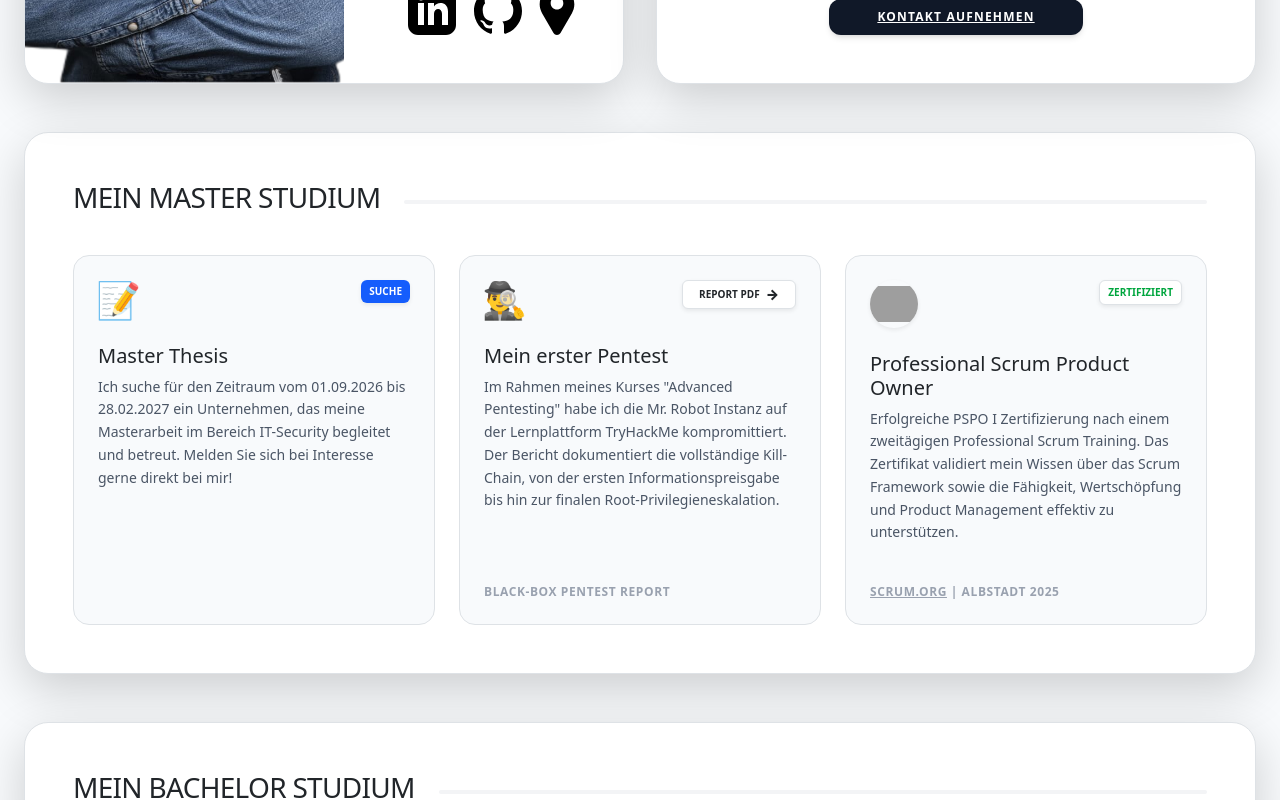
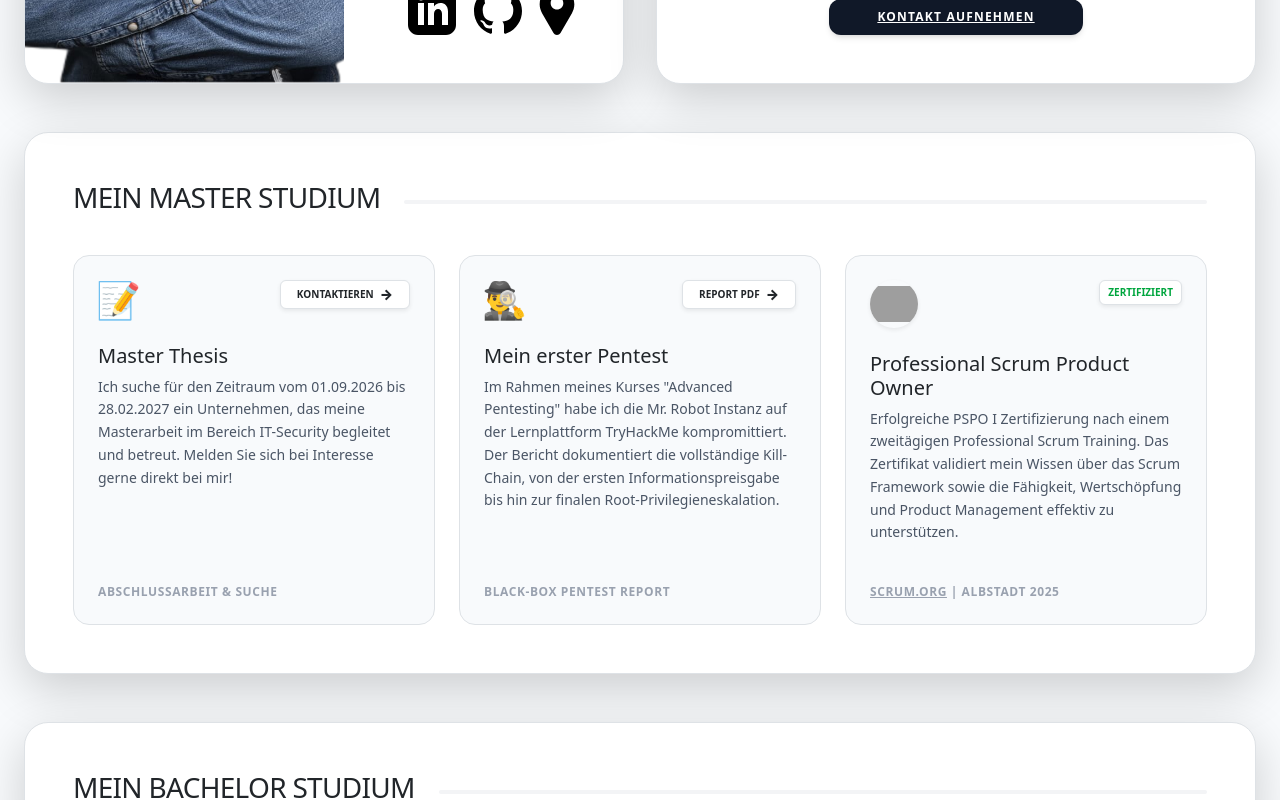
Before and after one commit to julianertle/Website, a React (Vite) app: page / in a window 1280 px wide. Shown: the part 604-1404 px from the top of the page. Built offline with nearby package versions, Linux system fonts and the light colour scheme; no server answers; grey boxes are pictures that could not be loaded.

Commit message:
minor changes

```diff
--- a/src/components/Content.jsx
+++ b/src/components/Content.jsx
@@ -216,9 +216,15 @@ function Content() {
                 <span className="text-4xl w-10 h-10 inline-flex items-center justify-center transition-transform duration-300 group-hover:scale-110">
                   📝
                 </span>
-                <span className="text-[10px] font-black bg-blue-600 text-white px-2 py-1 rounded-md shadow-sm">
-                  SUCHE
-                </span>
+                <a
+                  href="https://linkedin.com/in/dein-profil"
+                  target="_blank"
+                  rel="noopener noreferrer"
+                  className="text-[10px] font-black bg-white border border-gray-200 text-blue-600 hover:bg-blue-50 px-3 py-1.5 rounded-md transition-all flex items-center gap-1.5 shadow-sm !no-underline"
+                >
+                  <span>KONTAKTIEREN</span>
+                  <span className="text-sm leading-none">→</span>
+                </a>
               </div>
               <h5 className="font-bold text-lg mb-2 text-gray-900">
                 Master Thesis
@@ -229,6 +235,9 @@ function Content() {
                 begleitet und betreut. Melden Sie sich bei Interesse gerne
                 direkt bei mir!
               </p>
+            </div>
+            <div className="mt-4 text-xs font-bold text-gray-400 uppercase tracking-wider group-hover:text-blue-600 transition-colors">
+              Abschlussarbeit & Suche
             </div>
           </div>
 
```
